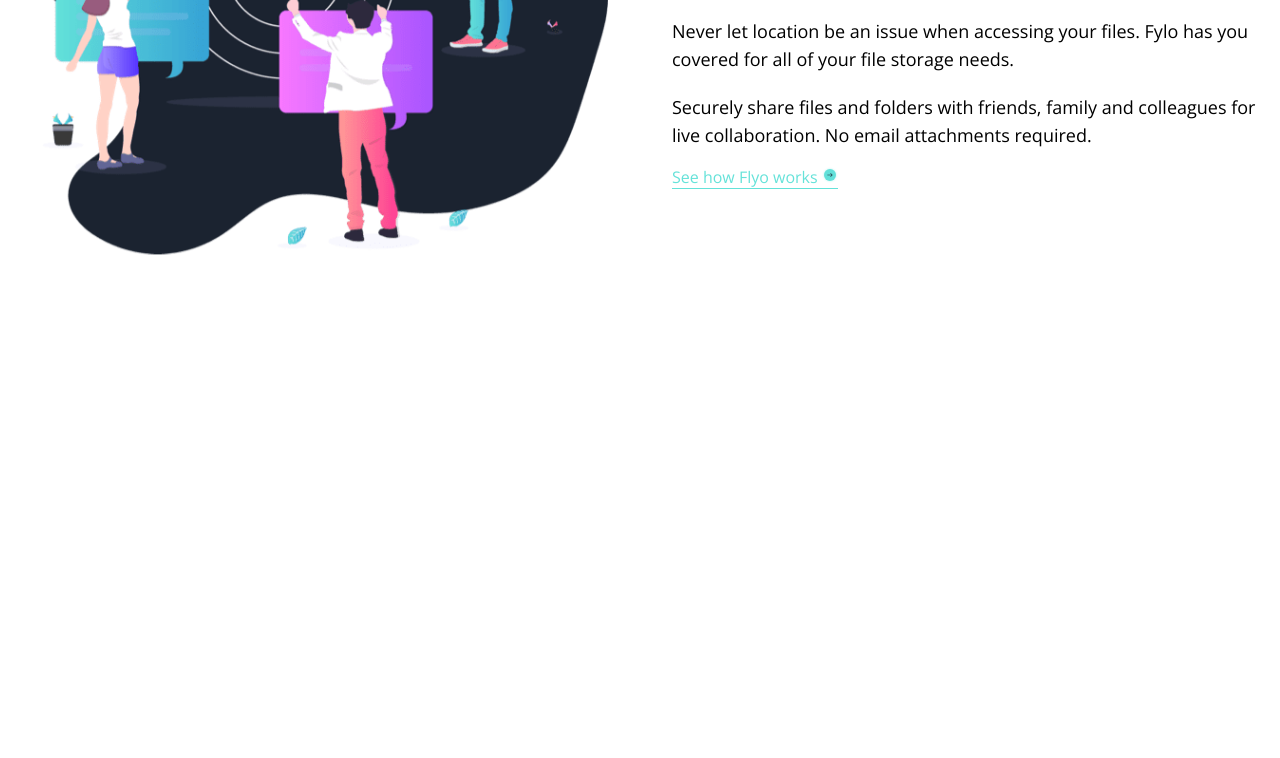
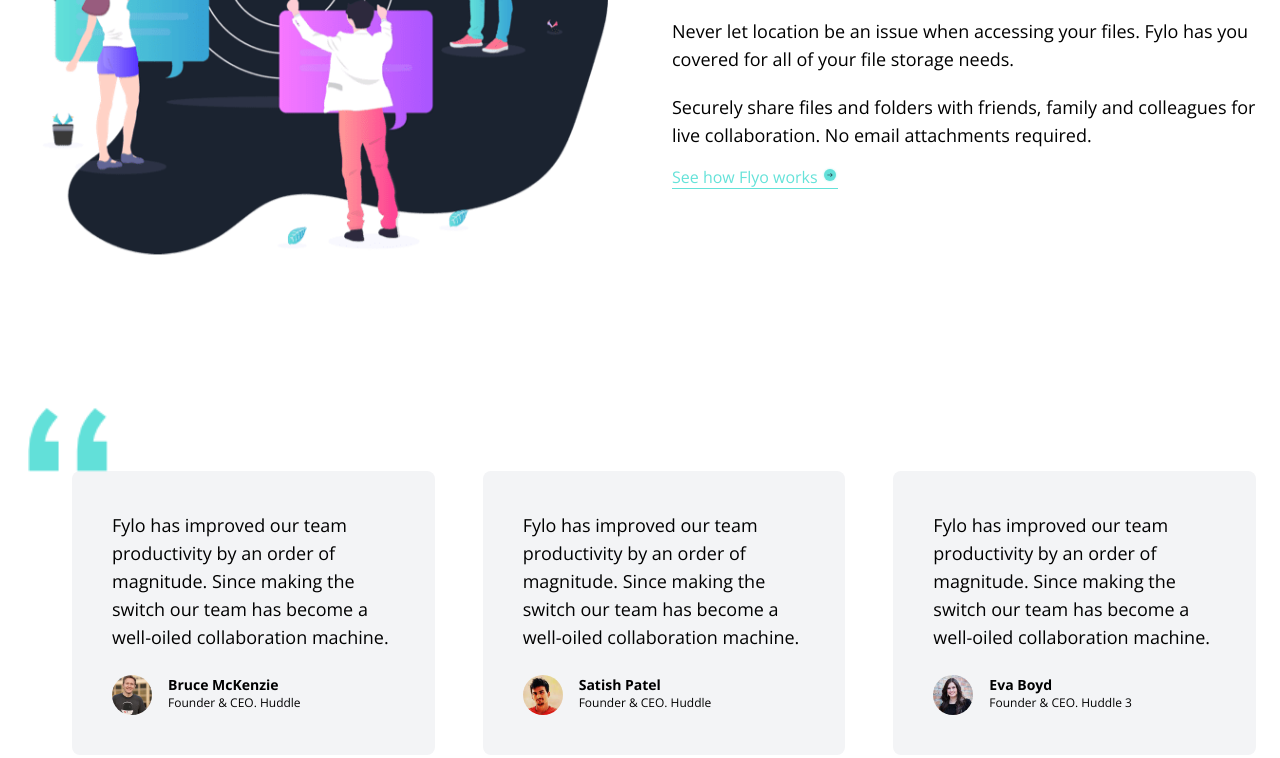
Before and after one commit to xDamneDx/traversy-fylo, a plain HTML site: page index.html in a window 1280 px wide. Shown: the part 2333-3091 px from the top of the page. Before the commit the page ends 2756 px from the top, so only its background shows below. Drawn offline with nearby package versions, Linux system fonts and the light colour scheme.

Commit message:
add testimonials section

```diff
--- a/index.html
+++ b/index.html
@@ -205,5 +205,92 @@
         </div>
       </div>
     </section>
+
+    <!-- Testimonials Section -->
+    <sections id="testimonials" class="bg-gray-50 dark:bg-darkBlue">
+      <!-- Testimonials Container -->
+      <div class="container px-6 pt-12 mx-auto pb-80 md:pb-96">
+        <!-- Boxes Container -->
+        <div
+          class="relative flex flex-col w-full space-y-6 md:flex-row md:space-y-0 md:space-x-12"
+        >
+          <!-- Quotes Image -->
+          <img
+            src="images/bg-quotes.png"
+            alt=""
+            class="absolute w-10 left-1 -top-2 md:-top-16 md:w-20"
+          />
+
+          <!-- Box 1 -->
+          <div
+            class="flex flex-col p-10 space-y-6 bg-gray-100 rounded-lg dark:bg-darkBlue3 md:w-1/3"
+          >
+            <p class="text-sm leading-5 md:text-lg">
+              Fylo has improved our team productivity by an order of magnitude.
+              Since making the switch our team has become a well-oiled
+              collaboration machine.
+            </p>
+            <!-- Customer Info -->
+            <div class="flex space-x-4">
+              <img
+                src="images/profile-2.jpg"
+                alt=""
+                class="w-10 h-10 rounded-full"
+              />
+              <div>
+                <h5 class="text-sm font-semibold">Bruce McKenzie</h5>
+                <p class="text-xs font-extralight">Founder & CEO. Huddle</p>
+              </div>
+            </div>
+          </div>
+
+          <!-- Box 2 -->
+          <div
+            class="flex flex-col p-10 space-y-6 bg-gray-100 rounded-lg dark:bg-darkBlue3 md:w-1/3"
+          >
+            <p class="text-sm leading-5 md:text-lg">
+              Fylo has improved our team productivity by an order of magnitude.
+              Since making the switch our team has become a well-oiled
+              collaboration machine.
+            </p>
+            <!-- Customer Info -->
+            <div class="flex space-x-4">
+              <img
+                src="images/profile-1.jpg"
+                alt=""
+                class="w-10 h-10 rounded-full"
+              />
+              <div>
+                <h5 class="text-sm font-semibold">Satish Patel</h5>
+                <p class="text-xs font-extralight">Founder & CEO. Huddle</p>
+              </div>
+            </div>
+          </div>
+
+          <!-- Box 3 -->
+          <div
+            class="flex flex-col p-10 space-y-6 bg-gray-100 rounded-lg dark:bg-darkBlue3 md:w-1/3"
+          >
+            <p class="text-sm leading-5 md:text-lg">
+              Fylo has improved our team productivity by an order of magnitude.
+              Since making the switch our team has become a well-oiled
+              collaboration machine.
+            </p>
+            <!-- Customer Info -->
+            <div class="flex space-x-4">
+              <img
+                src="images/profile-3.jpg"
+                alt=""
+                class="w-10 h-10 rounded-full"
+              />
+              <div>
+                <h5 class="text-sm font-semibold">Eva Boyd</h5>
+                <p class="text-xs font-extralight">Founder & CEO. Huddle 3</p>
+              </div>
+            </div>
+          </div>
+        </div>
+      </div>
+    </sections>
   </body>
 </html>
```
Also changed, not shown: css/style.css.
